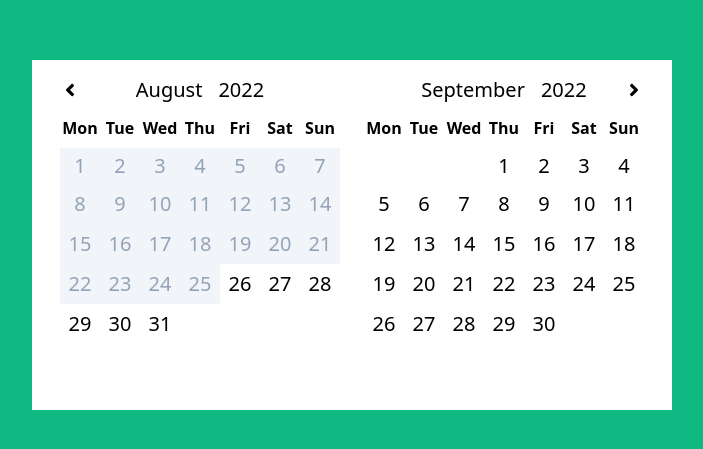
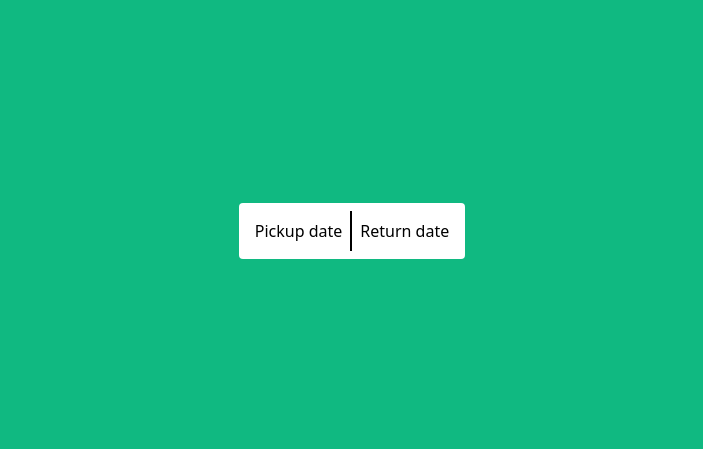
Before and after one commit to ZoranDev/BasicCalendar, a React (Create React App) app: page / in a window 1280 px wide. Shown: the part 165-614 px from the top of the page, without its empty margins (288-991 px from the left). Built offline with nearby package versions, Linux system fonts and the light colour scheme.

Commit message:
create pickup and return date button

```diff
--- a/src/App.js
+++ b/src/App.js
@@ -1,78 +1,15 @@
-import { useState, useEffect } from "react";
 import { CalendarProvider } from "./context/CalendarContext";
-import Calendar from "./components/Calendar";
+import SelectDate from "./components/SelectDate";
+import CalendarsContainer from "./components/CalendarsContainer";
 
 function App() {
-  // Treba dobiti niz na osnovu kojeg ce se prikazivati kalendari
-  const [indexCalendar, setIndexCalendar] = useState({
-    calendar1: 0,
-    calendar2: 1,
-  });
-
-  //State for allMonthsToDisplay - (months to the end of the year and next year)
-  const [allMonthsToDisplay, setAllMonthsToDisplay] = useState([]);
-
-  // getAllDisplayedMonthsArray function
-  const getAllDisplayedMonthsArray = () => {
-    return Array(12 - new Date().getMonth() + 12)
-      .fill(null)
-      .map((u, i) =>
-        i < 12 - new Date().getMonth()
-          ? {
-              year: new Date().getFullYear(),
-              month: new Date().getMonth() + i,
-            }
-          : {
-              year: new Date().getFullYear() + 1,
-              month: new Date().getMonth() + i - 12,
-            }
-      );
-  };
-
-  // On render component set this state
-  useEffect(() => {
-    setAllMonthsToDisplay(getAllDisplayedMonthsArray());
-  }, []);
-
-  //moveCalendarLeft
-  const moveCalendarLeft = () => {
-    indexCalendar.calendar1 > 0 &&
-      setIndexCalendar({
-        calendar1: indexCalendar.calendar1 - 1,
-        calendar2: indexCalendar.calendar2 - 1,
-      });
-  };
-
-  //moveCalendarRight
-  const moveCalendarRight = () => {
-    indexCalendar.calendar2 < allMonthsToDisplay.length - 1 &&
-      setIndexCalendar({
-        calendar1: indexCalendar.calendar1 + 1,
-        calendar2: indexCalendar.calendar2 + 1,
-      });
-  };
-
   return (
-    <div className="w-full min-h-screen  bg-emerald-500 flex justify-center items-center overflow-hidden">
+    <div className="w-full min-h-screen  bg-emerald-500 flex flex-col justify-center items-center overflow-hidden">
       <CalendarProvider>
-        {allMonthsToDisplay.length !== 0 && (
-          <div className="max-h-full overflow-auto sm:h-[350px] bg-white flex flex-col sm:flex-row justify-center items-baseline p-4">
-            <Calendar
-              year={allMonthsToDisplay[indexCalendar.calendar1].year}
-              month={allMonthsToDisplay[indexCalendar.calendar1].month}
-              calendar={"calendar1"}
-              moveCalendarLeft={moveCalendarLeft}
-              moveCalendarRight={moveCalendarRight}
-            />
-            <Calendar
-              year={allMonthsToDisplay[indexCalendar.calendar2].year}
-              month={allMonthsToDisplay[indexCalendar.calendar2].month}
-              calendar={"calendar2"}
-              moveCalendarLeft={moveCalendarLeft}
-              moveCalendarRight={moveCalendarRight}
-            />
-          </div>
-        )}
+        {/* Choose pickup and return date */}
+        <SelectDate />
+        {/* Where ew have both calendars */}
+        <CalendarsContainer />
       </CalendarProvider>
     </div>
   );
--- /dev/null
+++ b/src/components/CalendarsContainer.js
@@ -0,0 +1,80 @@
+import { useState, useEffect, useContext } from "react";
+import Calendar from "./Calendar";
+import calendarContext from "../context/CalendarContext";
+
+const CalendarsContainer = () => {
+  // Context stuff
+  const { showCalendar } = useContext(calendarContext);
+
+  // Treba dobiti niz na osnovu kojeg ce se prikazivati kalendari
+  const [indexCalendar, setIndexCalendar] = useState({
+    calendar1: 0,
+    calendar2: 1,
+  });
+
+  //State for allMonthsToDisplay - (months to the end of the year and next year)
+  const [allMonthsToDisplay, setAllMonthsToDisplay] = useState([]);
+
+  // getAllDisplayedMonthsArray function
+  const getAllDisplayedMonthsArray = () => {
+    return Array(12 - new Date().getMonth() + 12)
+      .fill(null)
+      .map((u, i) =>
+        i < 12 - new Date().getMonth()
+          ? {
+              year: new Date().getFullYear(),
+              month: new Date().getMonth() + i,
+            }
+          : {
+              year: new Date().getFullYear() + 1,
+              month: new Date().getMonth() + i - 12,
+            }
+      );
+  };
+
+  // On render component set this state
+  useEffect(() => {
+    setAllMonthsToDisplay(getAllDisplayedMonthsArray());
+  }, []);
+
+  //moveCalendarLeft
+  const moveCalendarLeft = () => {
+    indexCalendar.calendar1 > 0 &&
+      setIndexCalendar({
+        calendar1: indexCalendar.calendar1 - 1,
+        calendar2: indexCalendar.calendar2 - 1,
+      });
+  };
+
+  //moveCalendarRight
+  const moveCalendarRight = () => {
+    indexCalendar.calendar2 < allMonthsToDisplay.length - 1 &&
+      setIndexCalendar({
+        calendar1: indexCalendar.calendar1 + 1,
+        calendar2: indexCalendar.calendar2 + 1,
+      });
+  };
+
+  return (
+    allMonthsToDisplay.length !== 0 &&
+    showCalendar && (
+      <div className="max-h-full overflow-auto sm:h-[350px] bg-white flex flex-col sm:flex-row justify-center items-baseline p-4">
+        <Calendar
+          year={allMonthsToDisplay[indexCalendar.calendar1].year}
+          month={allMonthsToDisplay[indexCalendar.calendar1].month}
+          calendar={"calendar1"}
+          moveCalendarLeft={moveCalendarLeft}
+          moveCalendarRight={moveCalendarRight}
+        />
+        <Calendar
+          year={allMonthsToDisplay[indexCalendar.calendar2].year}
+          month={allMonthsToDisplay[indexCalendar.calendar2].month}
+          calendar={"calendar2"}
+          moveCalendarLeft={moveCalendarLeft}
+          moveCalendarRight={moveCalendarRight}
+        />
+      </div>
+    )
+  );
+};
+export default CalendarsContainer;
--- /dev/null
+++ b/src/components/SelectDate.js
@@ -0,0 +1,27 @@
+import calendarContext from "../context/CalendarContext";
+import { useContext } from "react";
+
+const SelectDate = () => {
+  // Context
+  const { selectedDates, pickDates } = useContext(calendarContext);
+
+  return (
+    <div
+      onClick={pickDates}
+      className="cursor-pointer flex justify-center items-center bg-white rounded hover:scale-[0.98] p-2 mb-2"
+    >
+      <div className="p-2 border-r-2 border-black">
+        {selectedDates.date1
+          ? new Date(selectedDates.date1).toString().slice(3, 10)
+          : "Pickup date"}
+      </div>
+      <div className="p-2">
+        {selectedDates.date2
+          ? new Date(selectedDates.date2).toString().slice(3, 10)
+          : "Return date"}
+      </div>
+    </div>
+  );
+};
+
+export default SelectDate;
--- a/src/context/CalendarContext.js
+++ b/src/context/CalendarContext.js
@@ -1,4 +1,4 @@
-import { useState, createContext } from "react";
+import { useState, createContext, useEffect } from "react";
 
 const calendarContext = createContext();
 
@@ -8,6 +8,14 @@ export const CalendarProvider = ({ children }) => {
     date1: null,
     date2: null,
   });
+
+  // useEffect
+  useEffect(() => {
+    selectedDates.date1 && selectedDates.date2 && setShowCalendar(false);
+  }, [selectedDates.date1, selectedDates.date2]);
+
+  // Show hide calendar
+  const [showCalendar, setShowCalendar] = useState(false);
 
   // handle click function
   const handleClick = (year, month, e) => {
@@ -36,11 +44,18 @@ export const CalendarProvider = ({ children }) => {
     }
   };
 
+  //pickDates
+  const pickDates = () => {
+    setShowCalendar(!showCalendar);
+  };
+
   return (
     <calendarContext.Provider
       value={{
         selectedDates,
+        showCalendar,
         handleClick,
+        pickDates,
       }}
     >
       {children}
```
